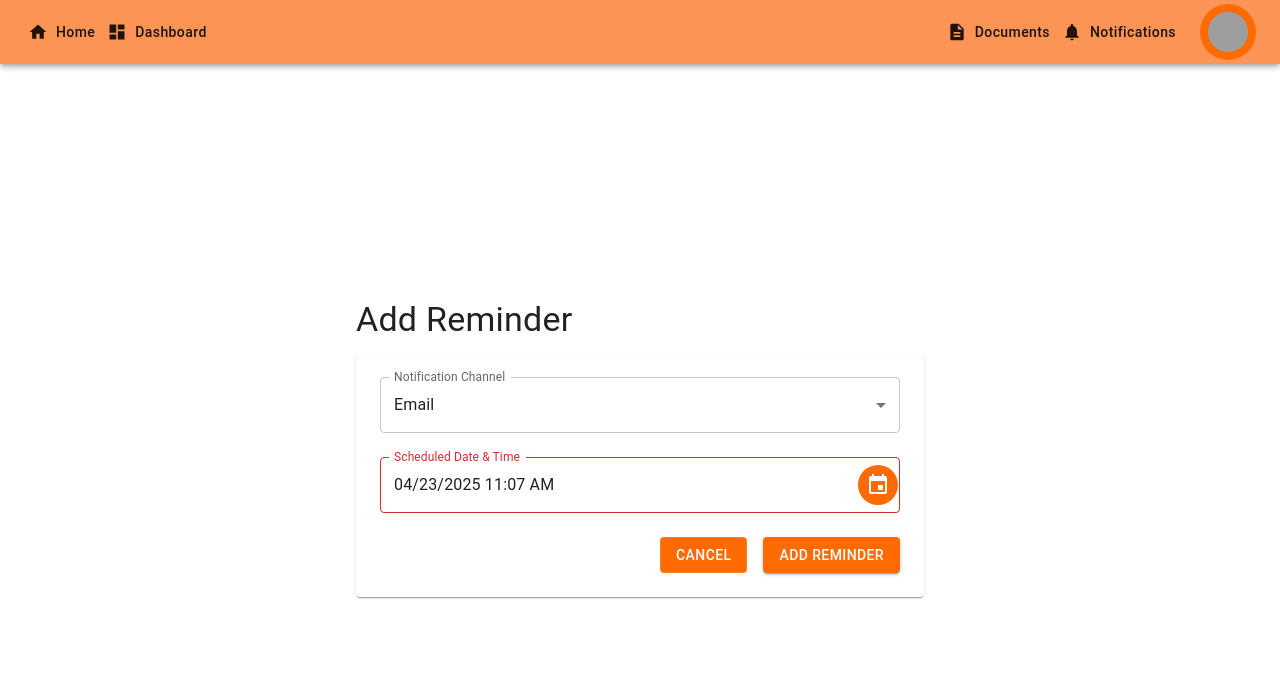
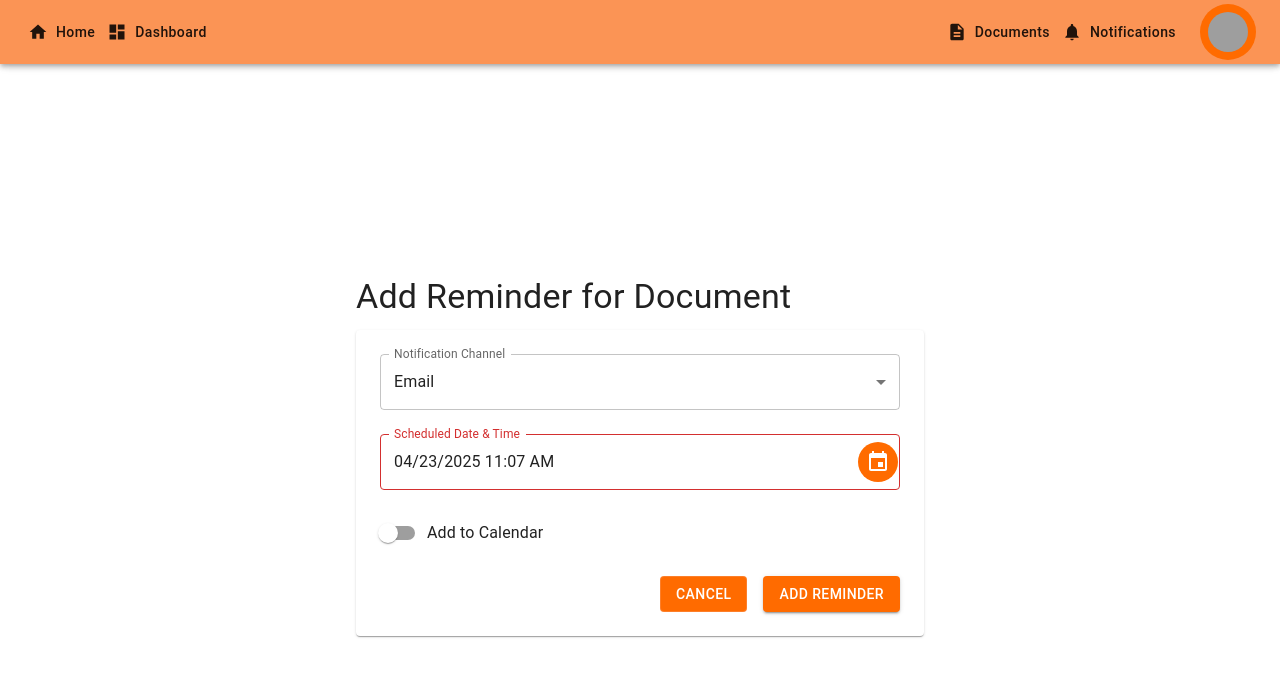
Before and after one commit to AlzgamerCS/react-notification-cursor, a React (Vite) app: page /add-reminder/1 in a window 1280 px wide. Shown: the top 676 px of the page. Built offline with nearby package versions, Linux system fonts and the light colour scheme; sample sign-in values are in the browser's storage; grey boxes are pictures that could not be loaded.

Commit message:
Enhance AddReminder page to support calendar event creation. Introduce a switch for users to opt-in for adding reminders to their calendar, update API endpoint accordingly, and improve document title display in the UI. Refactor MainLayout for better layout management.

```diff
--- a/src/layouts/MainLayout.tsx
+++ b/src/layouts/MainLayout.tsx
@@ -126,6 +126,9 @@ const MainLayout = () => {
         sx={{
           display: "flex",
           minWidth: "100vw",
+          mt: 2,
+          position: 'relative',
+          zIndex: 0,
         }}
       >
         <Box component="main" sx={{ flexGrow: 1, p: 3 }}>
--- a/src/pages/AddReminder.tsx
+++ b/src/pages/AddReminder.tsx
@@ -10,20 +10,27 @@ import {
   Button,
   Alert,
   TextField,
+  FormControlLabel,
+  Switch,
 } from '@mui/material';
-import { useNavigate, useParams } from 'react-router-dom';
+import { useNavigate, useParams, useLocation } from 'react-router-dom';
 import { DateTimePicker } from '@mui/x-date-pickers/DateTimePicker';
 import { LocalizationProvider } from '@mui/x-date-pickers/LocalizationProvider';
 import { AdapterDateFns } from '@mui/x-date-pickers/AdapterDateFns';
+import { addHours } from 'date-fns';
 import api, { ENDPOINTS, handleApiError } from '../services/api';
 
 type Channel = 'EMAIL' | 'SMS' | 'IN_APP' | 'TELEGRAM';
 
 const AddReminder = () => {
   const { documentId } = useParams<{ documentId: string }>();
+  const location = useLocation();
+  const documentTitle = location.state?.documentTitle || 'Document';
   const navigate = useNavigate();
+
   const [channel, setChannel] = useState<Channel>('EMAIL');
   const [scheduledAt, setScheduledAt] = useState<Date | null>(new Date());
+  const [createCalendarEvent, setCreateCalendarEvent] = useState(false);
   const [error, setError] = useState<string | null>(null);
   const [loading, setLoading] = useState(false);
 
@@ -38,16 +45,25 @@ const AddReminder = () => {
     setError(null);
 
     try {
-      await api.post(ENDPOINTS.NOTIFICATIONS.CREATE, {
-        document: {
-          id: documentId
-        },
-        channel: channel,
-        type: 'INITIAL',
+      const endpoint = createCalendarEvent ? ENDPOINTS.NOTIFICATIONS.CREATE_WITH_EVENT : ENDPOINTS.NOTIFICATIONS.CREATE;
+      const payload = {
+        documentId,
+        channel: createCalendarEvent ? 'IN_APP' : channel,
+        type: 'REMINDER',
         scheduledAt: scheduledAt.toISOString(),
-        status: 'PENDING'
-      });
+        status: 'PENDING',
+        ...(createCalendarEvent && {
+          calendarEventDetails: {
+            createCalendarEvent: true,
+            summary: `Reminder: ${documentTitle}`,
+            startDateTime: scheduledAt.toISOString(),
+            endDateTime: addHours(scheduledAt, 1).toISOString(),
+            timeZone: 'GMT+5'
+          }
+        })
+      };
 
+      await api.post(endpoint, payload);
       navigate('/documents');
     } catch (err) {
       const errorMessage = handleApiError(err);
@@ -62,7 +78,7 @@ const AddReminder = () => {
     <LocalizationProvider dateAdapter={AdapterDateFns}>
       <Box sx={{ maxWidth: 600, mx: 'auto', mt: 4, p: 2 }}>
         <Typography variant="h4" component="h1" gutterBottom>
-          Add Reminder
+          Add Reminder for {documentTitle}
         </Typography>
 
         {error && (
@@ -79,10 +95,10 @@ const AddReminder = () => {
                 value={channel}
                 label="Notification Channel"
                 onChange={(e) => setChannel(e.target.value as Channel)}
+                disabled={createCalendarEvent}
               >
                 <MenuItem value="EMAIL">Email</MenuItem>
                 <MenuItem value="SMS">SMS</MenuItem>
-                <MenuItem value="IN_APP">In-App</MenuItem>
                 <MenuItem value="TELEGRAM">Telegram</MenuItem>
               </Select>
             </FormControl>
@@ -95,6 +111,22 @@ const AddReminder = () => {
                 disablePast
               />
             </FormControl>
+
+            <FormControlLabel
+              control={
+                <Switch
+                  checked={createCalendarEvent}
+                  onChange={(e) => {
+                    setCreateCalendarEvent(e.target.checked);
+                    if (e.target.checked) {
+                      setChannel('IN_APP');
+                    }
+                  }}
+                />
+              }
+              label="Add to Calendar"
+              sx={{ mb: 3 }}
+            />
 
             <Box sx={{ display: 'flex', gap: 2, justifyContent: 'flex-end' }}>
               <Button
--- a/src/pages/Documents.tsx
+++ b/src/pages/Documents.tsx
@@ -214,7 +214,7 @@ const Documents = () => {
                     <Tooltip title="Add Reminder">
                       <IconButton
                         size="small"
-                        onClick={() => navigate(`/add-reminder/${document.id}`)}
+                        onClick={() => navigate(`/add-reminder/${document.id}`, { state: { documentTitle: document.title } })}
                       >
                         <NotificationsIcon />
                       </IconButton>
--- a/src/services/api.ts
+++ b/src/services/api.ts
@@ -71,6 +71,7 @@ export const ENDPOINTS = {
   NOTIFICATIONS: {
     LIST: '/notifications/my',
     CREATE: '/notifications',
+    CREATE_WITH_EVENT: '/notifications/with-event',
     DELETE: (id: string) => `/notifications/${id}`,
   },
   USER: {
```
